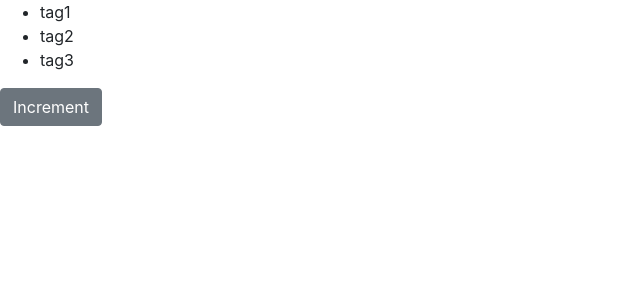
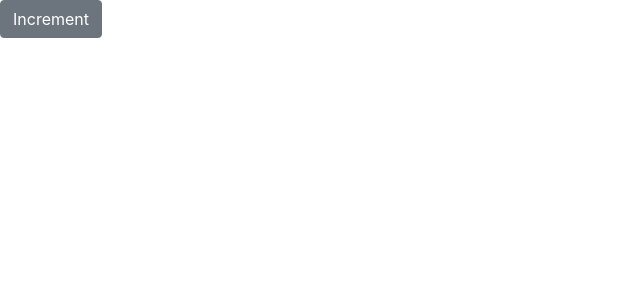
Before and after one commit to VisheshSingh/react-snippets, a React (Create React App) app: page / in a window 1280 px wide. Shown: the top 300 px of the page, without its empty margins (0-640 px from the left). Built offline with nearby package versions, Linux system fonts and the light colour scheme.

Commit message:
Binding event handlers to 'this'

```diff
--- a/src/components/counter.jsx
+++ b/src/components/counter.jsx
@@ -5,25 +5,18 @@ class Counter extends Component {
     count: 0,
     tags: ["tag1", "tag2", "tag3"]
   };
-
+  constructor() {
+    super();
+    // console.log("Constructor", this);
+    this.handleIncrement = this.handleIncrement.bind(this);
+  }
   handleIncrement() {
     console.log("Increment", this);
-  }
-  renderTags() {
-    if (this.state.tags.length === 0) return <p>There are no tags</p>;
-    return (
-      <ul>
-        {this.state.tags.map(tag => (
-          <li key={tag}>{tag}</li>
-        ))}
-      </ul>
-    );
   }
 
   render() {
     return (
       <React.Fragment>
-        <div>{this.renderTags()}</div>
         <button onClick={this.handleIncrement} className="btn btn-secondary">
           Increment
         </button>
```
